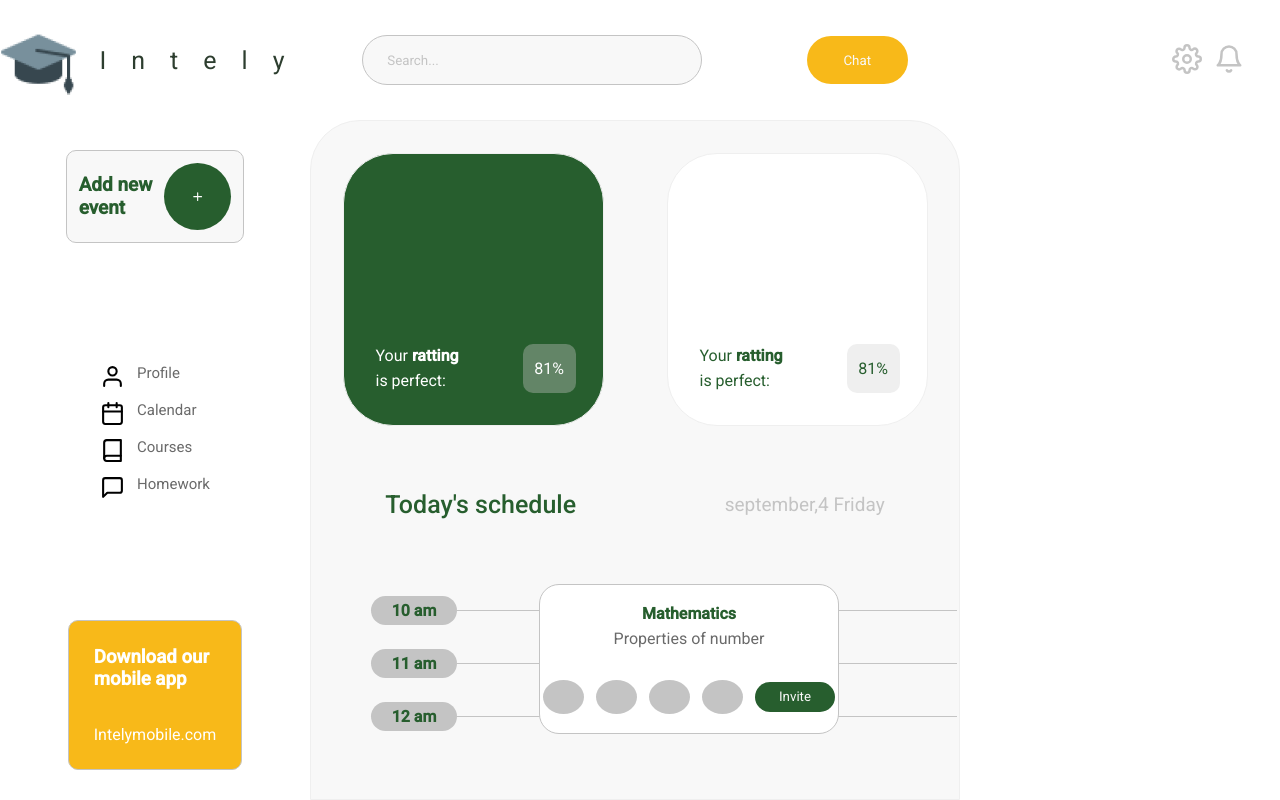
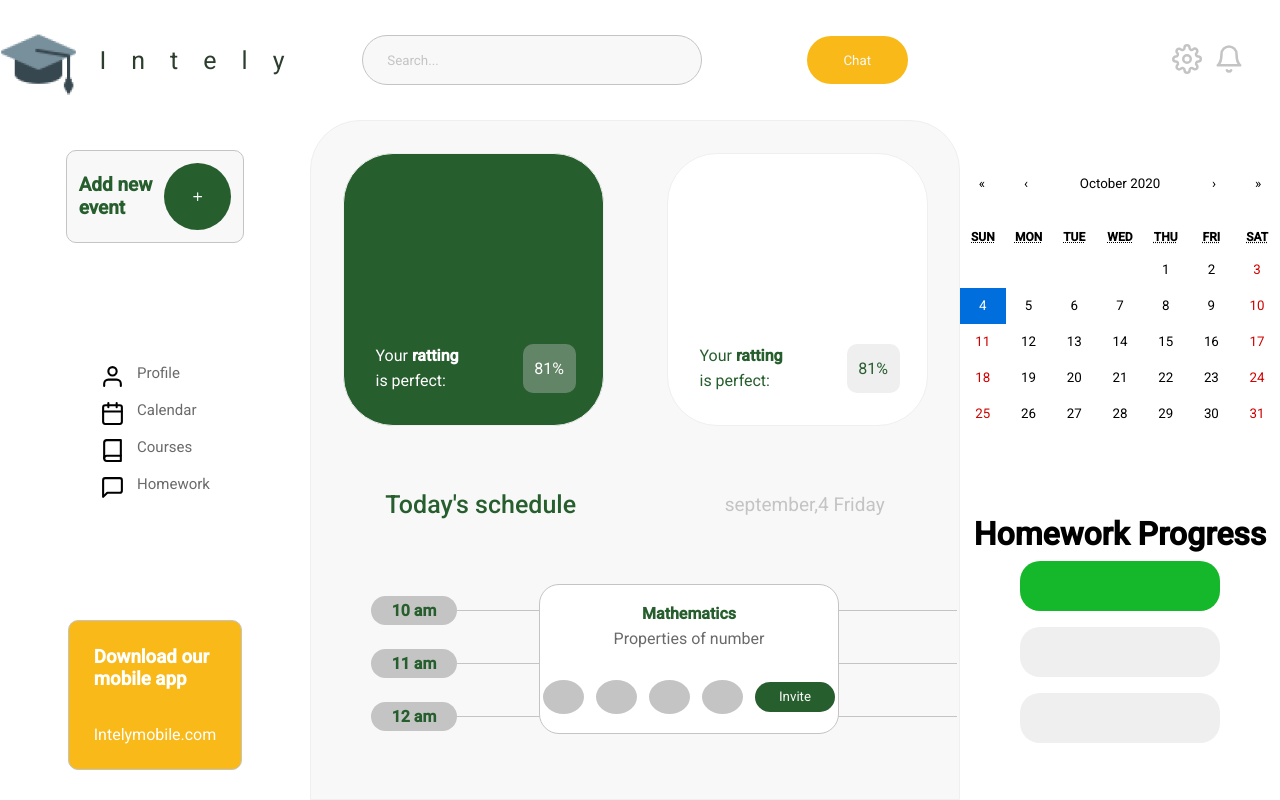
Before and after one commit to Vicenteefenequis/intely-web, a React (Create React App) app: page / in a window 1280 px wide. Built offline with nearby package versions, Linux system fonts and the light colour scheme.

Commit message:
feat: add ServerData on Layout

```diff
--- a/package.json
+++ b/package.json
@@ -12,6 +12,7 @@
     "@types/react-dom": "^16.9.0",
     "polished": "^3.6.7",
     "react": "^16.13.1",
+    "react-calendar": "^3.1.0",
     "react-dom": "^16.13.1",
     "react-icons": "^3.11.0",
     "react-scripts": "3.4.3",
@@ -40,6 +41,7 @@
     ]
   },
   "devDependencies": {
+    "@types/react-calendar": "^3.1.1",
     "@types/styled-components": "^5.1.3"
   }
 }
--- a/src/Components/Layout/index.tsx
+++ b/src/Components/Layout/index.tsx
@@ -1,25 +1,26 @@
-import React from 'react';
+import React from "react";
 
-import { Grid } from './styles';
+import { Grid } from "./styles";
 import {
   MainContent,
   MainHeader,
   RightContent,
   ServerName,
-  ServerOptions
-} from '../index';
-
+  ServerOptions,
+  ServerData,
+} from "../index";
 
 const Layout: React.FC = () => {
   return (
     <Grid>
-        <ServerName/>
-        <MainHeader/>
-        <RightContent/>
-        <ServerOptions/>
-        <MainContent/>
+      <ServerName />
+      <MainHeader />
+      <RightContent />
+      <ServerOptions />
+      <MainContent />
+      <ServerData />
     </Grid>
-  )
-}
+  );
+};
 
 export default Layout;
--- /dev/null
+++ b/src/Components/ServerData/index.tsx
@@ -0,0 +1,35 @@
+import React, { useState } from "react";
+import Calendar from "react-calendar";
+import "react-calendar/dist/Calendar.css";
+
+import { Container, ProgressWrapper, CardProgress } from "./styles";
+
+const ServerData: React.FC = () => {
+  const [date, setDate] = useState(new Date());
+
+  const onDateChange = (newDate: any) => {
+    setDate(newDate);
+    console.log(newDate);
+  };
+
+  return (
+    <Container>
+      <Calendar
+        onChange={onDateChange}
+        value={date}
+        showNeighboringMonth={false}
+        locale={"en-US"}
+        selectRange={true}
+      />
+
+      <ProgressWrapper>
+        <h1>Homework Progress</h1>
+        <CardProgress variants="green" />
+        <CardProgress />
+        <CardProgress />
+      </ProgressWrapper>
+    </Container>
+  );
+};
+
+export default ServerData;
--- /dev/null
+++ b/src/Components/ServerData/styles.ts
@@ -0,0 +1,47 @@
+import styled, { css } from "styled-components";
+
+type ColorVariantProps = {
+  variants?: "white" | "green";
+};
+
+const colorCardVariants = {
+  green: css`
+    background-color: #15b82a;
+  `,
+  white: css`
+    background-color: #efefef;
+  `,
+};
+
+export const Container = styled.div`
+  display: flex;
+  flex-direction: column;
+  justify-content: space-around;
+  > div {
+    border: none;
+  }
+`;
+
+export const ProgressWrapper = styled.div`
+  display: flex;
+  justify-content: space-around;
+  align-items: center;
+  flex-direction: column;
+
+  > div {
+    margin-bottom: 16px;
+  }
+
+  h1 {
+    margin-bottom: 8px;
+  }
+`;
+
+export const CardProgress = styled.div<ColorVariantProps>`
+  width: 200px;
+  height: 50px;
+
+  border-radius: 20px;
+
+  ${(props) => colorCardVariants[props.variants || "white"]}
+`;
```
Also changed, not shown: src/Components/index.ts (+6 -5 lines), 1 other file (tests, documents, lock files or other folders).
